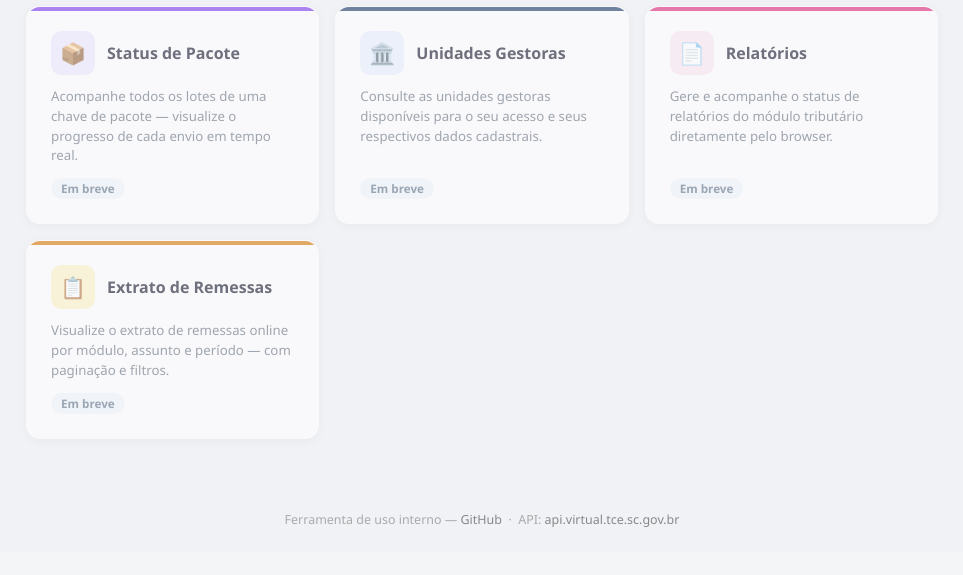
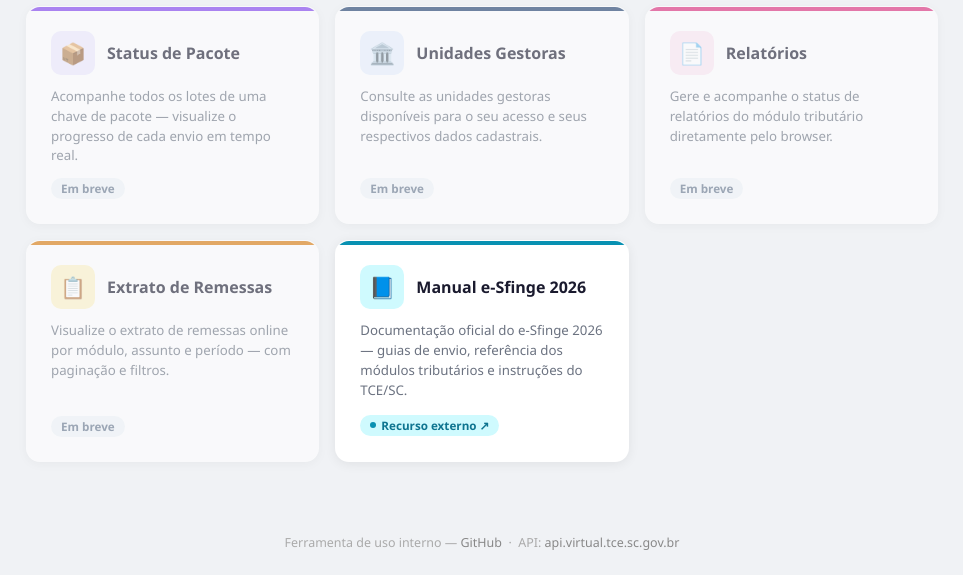
Before and after one commit to emanuelmelo87/tce-sc-consulta-lotes, a Flask app: page / in a window 1280 px wide. Shown: the part 568-1143 px from the top of the page, without its empty margins (158-1121 px from the left). Before the commit the page ends 1095 px from the top, so only its background shows below. Run offline with Flask 3, Linux system fonts and the light colour scheme.

Commit message:
feat: card Manual e-Sfinge 2026 (link externo)

```diff
--- a/templates/index.html
+++ b/templates/index.html
@@ -130,6 +130,7 @@
     .tool-card.laranja::before { background: #d97706; }
     .tool-card.roxo::before    { background: #7c3aed; }
     .tool-card.rosa::before    { background: #db2777; }
+    .tool-card.teal::before    { background: #0891b2; }
 
     .card-icon {
       width: 44px; height: 44px;
@@ -143,6 +144,10 @@
     .card-icon.laranja { background: #fef3c7; }
     .card-icon.roxo    { background: #ede9fe; }
     .card-icon.rosa    { background: #fce7f3; }
+    .card-icon.teal    { background: #cffafe; }
+
+    .tag-externo { background: #cffafe; color: #0e7490; }
+    .tag-externo .tag-dot { background: #0891b2; }
 
     .card-header { display: flex; align-items: center; gap: 12px; }
 
@@ -322,6 +327,21 @@
       </div>
     </div>
 
+    <!-- Manual e-Sfinge 2026 (externo) -->
+    <a href="https://esfinge-team.github.io/manual-esfinge-2026/" target="_blank" rel="noopener" class="tool-card ativo teal">
+      <div class="card-header">
+        <div class="card-icon teal">📘</div>
+        <div class="card-label">Manual e-Sfinge 2026</div>
+      </div>
+      <div class="card-desc">
+        Documentação oficial do e-Sfinge 2026 — guias de envio, referência dos módulos tributários e instruções do TCE/SC.
+      </div>
+      <div class="card-footer">
+        <span class="tag tag-externo"><span class="tag-dot"></span>Recurso externo ↗</span>
+        <span class="card-arrow">→</span>
+      </div>
+    </a>
+
   </div>
 </div>
 
```
Also changed, not shown: index.html (+20 -0 lines).
